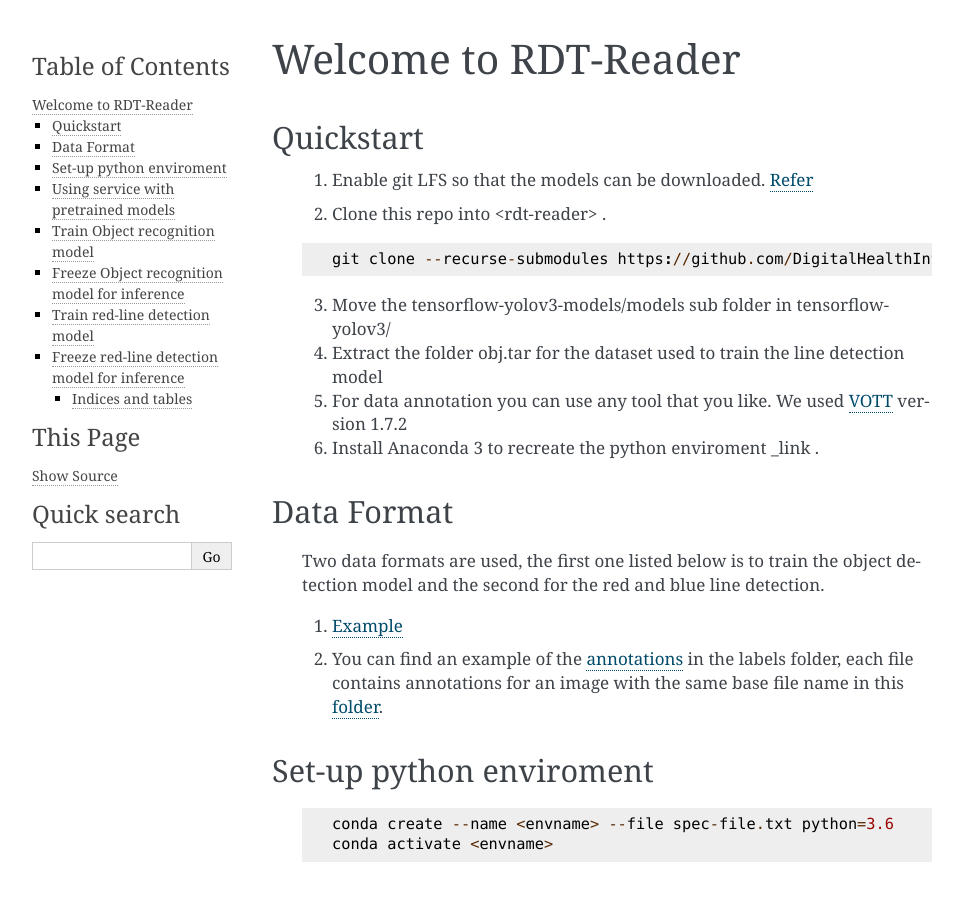
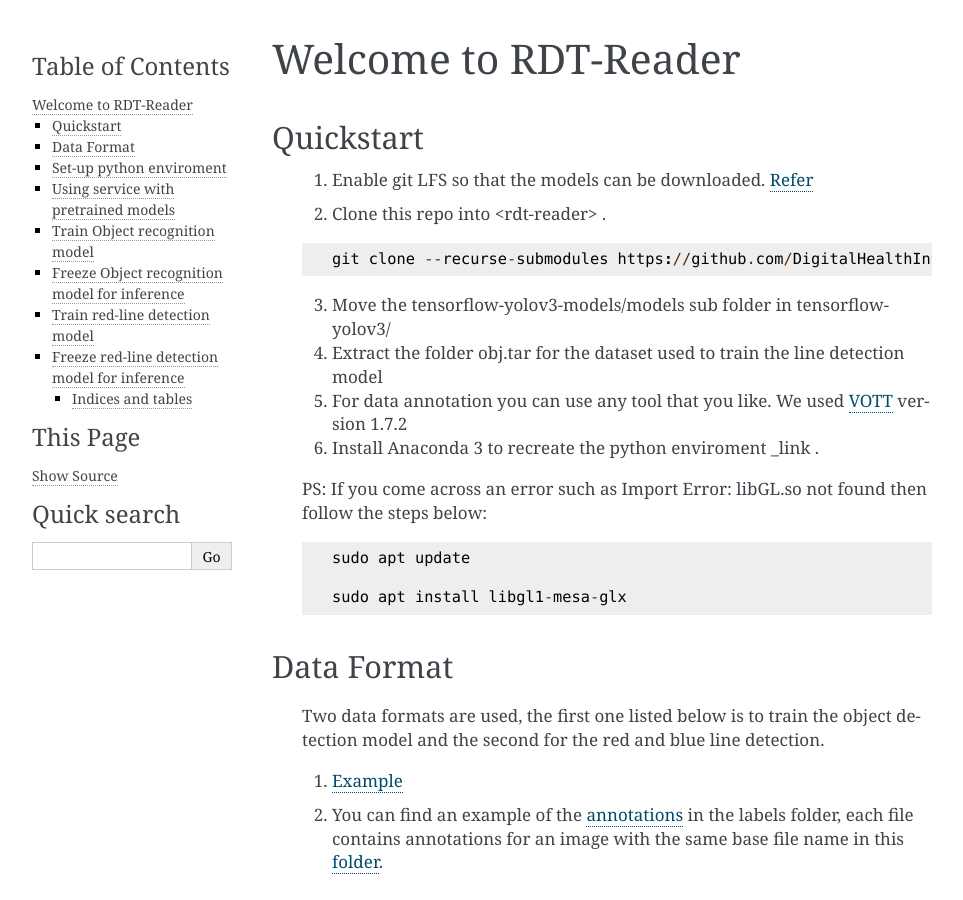
Before and after one commit to DigitalHealthIntegration/rdt-reader, a Sphinx documentation site: the page built from docs/source/index.rst, in a window 1280 px wide and 900 px high. Shown: the whole window, without its empty margins (148-1111 px from the left). Built offline with Sphinx 7.4.7, drawn with Linux system fonts in a browser that asks for light colours.

```diff
--- a/docs/source/index.rst
+++ b/docs/source/index.rst
@@ -35,6 +35,15 @@
     .. _link : https://www.anaconda.com/distribution/
 
     .. _VOTT: https://github.com/Microsoft/VoTT/releases
+
+    PS: If you come across an error such as Import Error: libGL.so not found then follow the steps below:
+
+    .. code-block::
+
+        sudo apt update
+
+        sudo apt install libgl1-mesa-glx
+
 
 Data Format
 ------------
```
Also changed, not shown: 1 other file.
